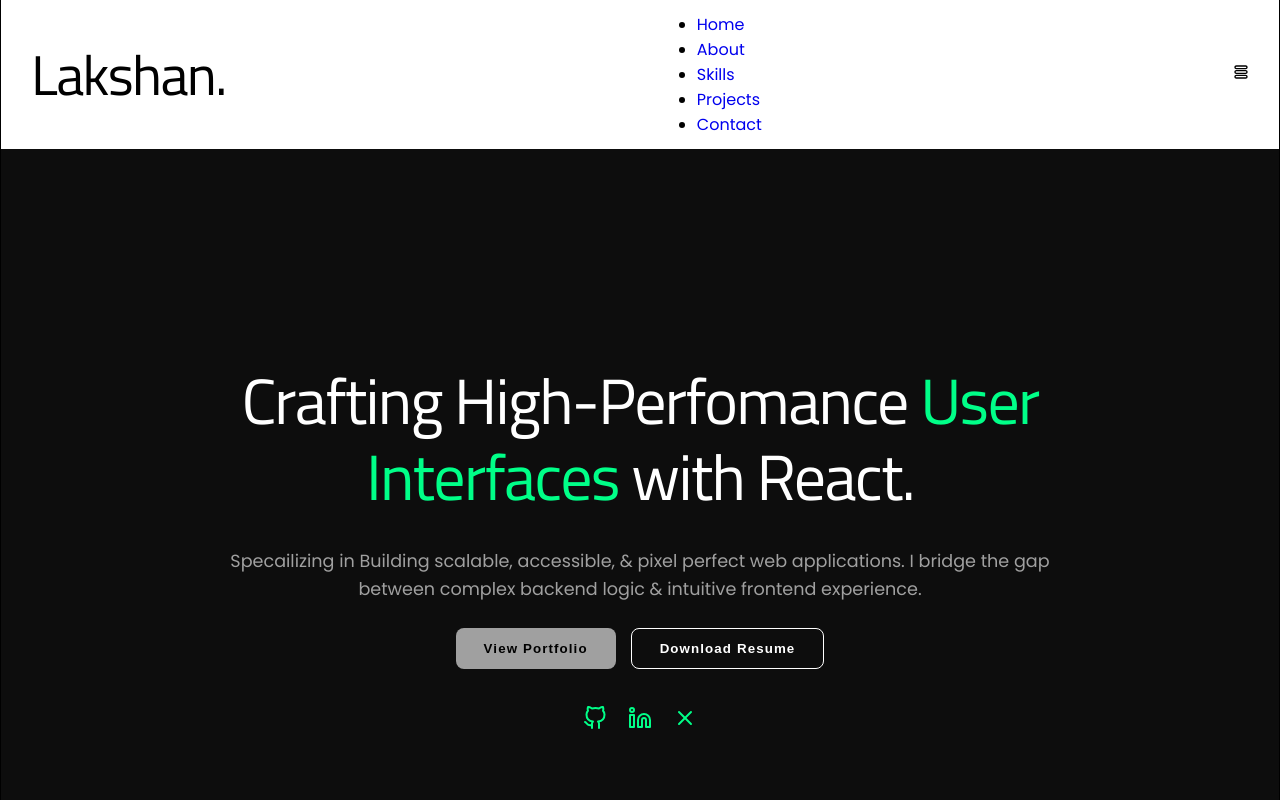
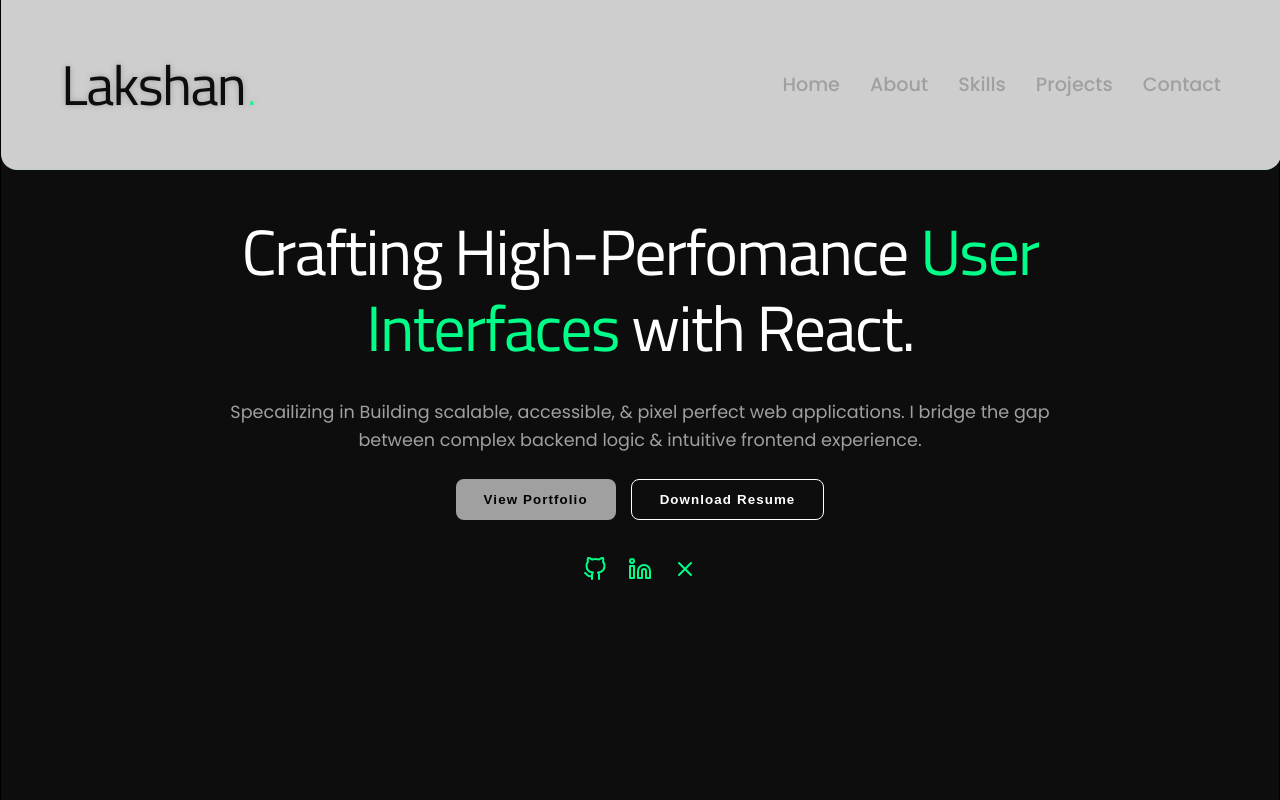
Before and after one commit to lakshan-beast/My-Portfolio, a React (Vite) app: page / in a window 1280 px wide. Shown: the top 800 px of the page. Built offline with nearby package versions, Linux system fonts and the light colour scheme.

Commit message:
finished navbar styles

```diff
--- a/src/styles/layout/_header.scss
+++ b/src/styles/layout/_header.scss
@@ -1,12 +1,85 @@
+// navbar styles
 .navbar {
-  padding: 0px 30px;
-  //   height: 70px;
+  position: fixed;
+  top: 0;
+  width: 100%;
+  padding: 10px 0;
+  background: rgba($text-main, 0.8);
+  border-radius: 0px 0px 1rem 1rem;
+  -webkit-backdrop-filter: blur(10px);
+  backdrop-filter: blur(10px);
+  z-index: 1000;
+  border-bottom: 1px solid rgba($primary-color, 0.1);
 
   &__container {
+    max-width: 1200px;
+    margin: 0 auto;
+    padding: 0 20px;
     display: flex;
-    flex-direction: row;
     justify-content: space-between;
     align-items: center;
-    border-radius: 0 0 6px 6px;
+  }
+
+  // brand name styles
+  &__logo {
+    font-size: 1.3rem;
+    font-weight: 800;
+    letter-spacing: 2px;
+    color: $bg-color;
+    text-shadow: 0px 0px 6px $text-secondary;
+
+    span {
+      color: $primary-color;
+      font-size: 2rem;
+      margin-left: 3px;
+    }
+  }
+
+  // nav links styles
+  .nav-links {
+    display: flex;
+    gap: 30px;
+    list-style: none;
+
+    li a {
+      color: $text-secondary;
+      font-weight: 500;
+      transition: 0.3s ease;
+      font-size: 1.2rem;
+
+      &:hover {
+        color: $primary-color;
+        text-decoration: underline;
+      }
+    }
+
+    // Mobile Menu Styles
+    @media (max-width: 768px) {
+      position: absolute;
+      top: 100%;
+      left: 0;
+      width: 100%;
+      background: $card-bg;
+      flex-direction: column;
+      text-align: center;
+      padding: 40px 0;
+      display: none;
+
+      &.active {
+        display: flex;
+      }
+    }
+  }
+
+  // menu icon styles
+  .menu-icon {
+    display: none;
+    font-size: 2.3rem;
+    color: $text-secondary;
+    cursor: pointer;
+
+    @media (max-width: 768px) {
+      display: block;
+    }
   }
 }
```
